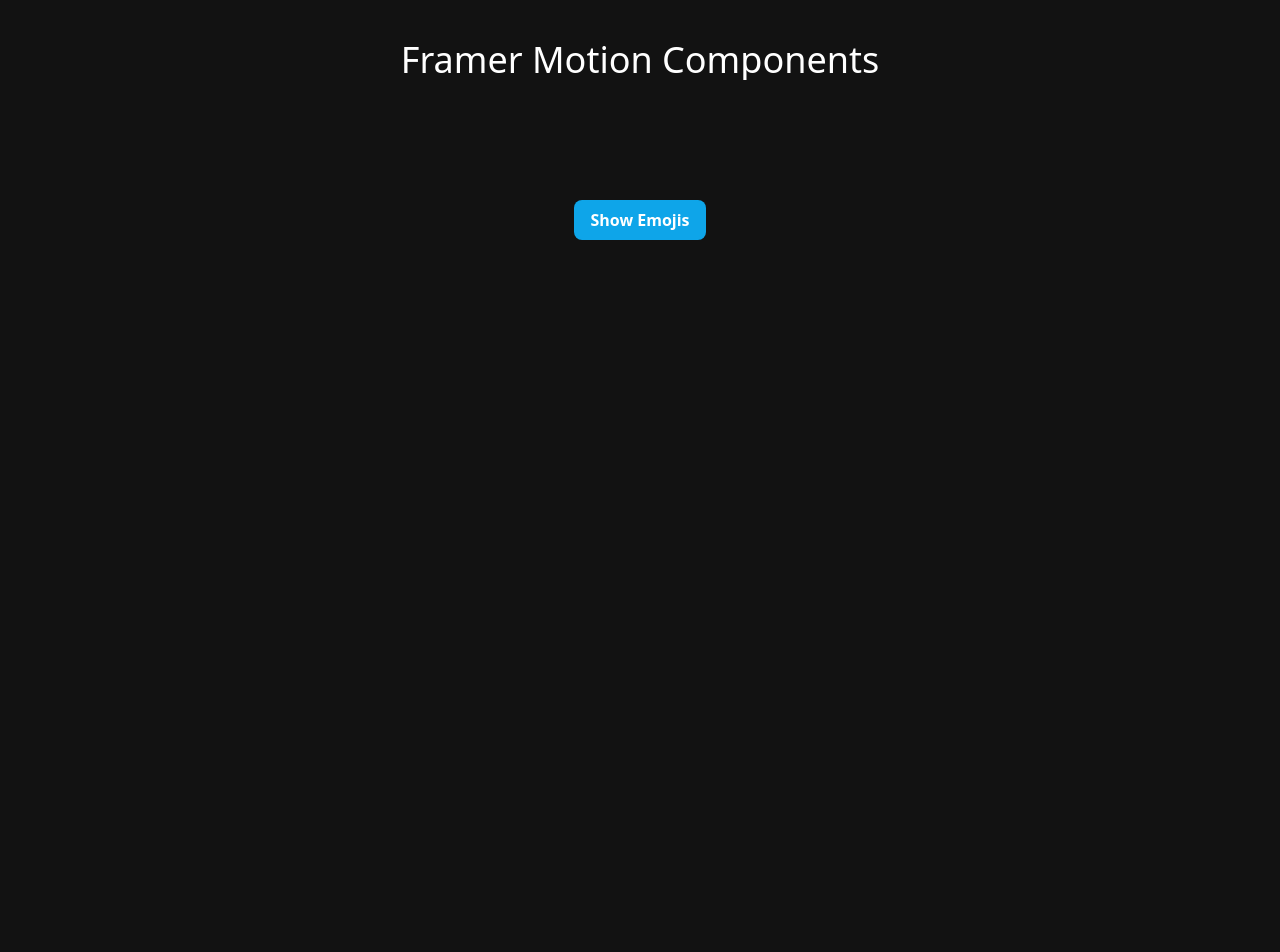
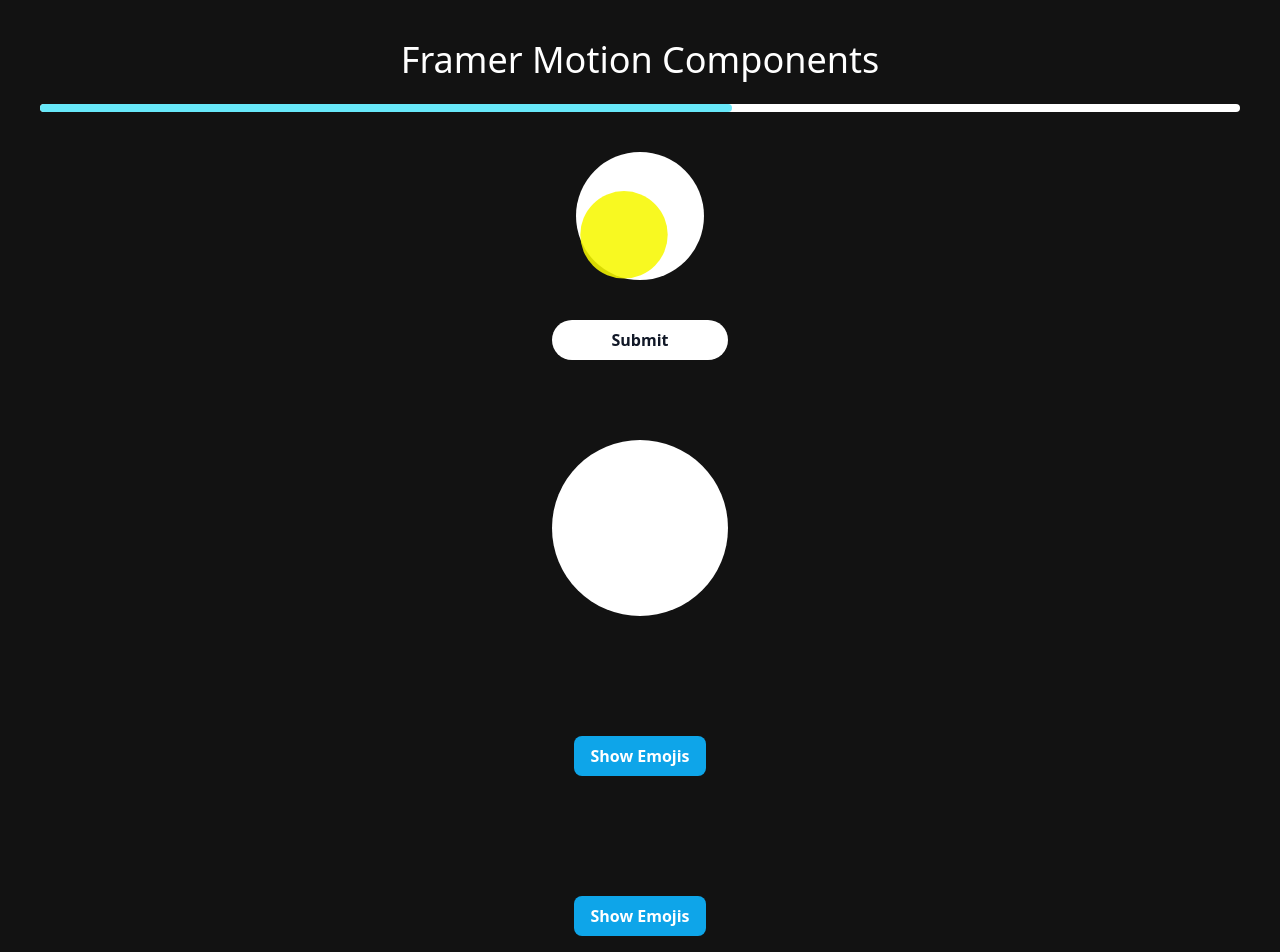
Before and after one commit to simplyObare/frame-motion, a React (Vite) app: page / in a window 1280 px wide. Shown: the top 952 px of the page. Before the commit the page ends 800 px from the top, so only its background shows below. Built offline with nearby package versions, Linux system fonts and the light colour scheme.

Commit message:
dynamic variants for animations

```diff
--- a/src/App.jsx
+++ b/src/App.jsx
@@ -1,9 +1,10 @@
 import './App.css'
 import { EmojisAnimation } from './framer-components/EmojisAnimation'
-// import { DraggableDiv } from './framer-components/DraggableDiv'
-// import ExitandEnterAnimation from './framer-components/ExitandEnterAnimation'
-// import { GestureButton } from './framer-components/GestureButton'
-// import { ProgressiveBar } from './framer-components/ProgressiveBar'
+import { DraggableDiv } from './framer-components/DraggableDiv'
+import ExitandEnterAnimation from './framer-components/ExitandEnterAnimation'
+import { GestureButton } from './framer-components/GestureButton'
+import { ProgressiveBar } from './framer-components/ProgressiveBar'
+import DynamicVariants from './framer-components/DynamicVariants'
 
 export default function App() {
   return (
@@ -11,12 +12,13 @@
       <h1 className="text-center text-4xl semi-bold">
         Framer Motion Components
       </h1>
-      {/* <ProgressiveBar />*/}
-      {/* <ExitandEnterAnimation />
+      <ProgressiveBar />
+      <ExitandEnterAnimation />
 
-      <GestureButton /> */}
-      {/* <DraggableDiv /> */}
+      <GestureButton />
+      <DraggableDiv />
       <EmojisAnimation />
+      <DynamicVariants />
     </div>
   )
 }
--- /dev/null
+++ b/src/framer-components/DynamicVariants.jsx
@@ -0,0 +1,65 @@
+import { useState } from 'react'
+import { motion } from 'motion/react'
+
+const DynamicVariants = () => {
+  const [showEmojis, setShowEmojis] = useState(false)
+
+  const variants1 = {
+    visible: {
+      opacity: 1,
+      transition: { when: 'beforeChildren', staggerChildren: 0.3 },
+    },
+    hidden: {
+      opacity: 0,
+      transition: { when: 'afterChildren' },
+    },
+  }
+
+  const variant2 = {
+    visible: (i) => ({
+      opacity: 1,
+      x: 0,
+      transition: {
+        delay: i * 1,
+      },
+    }),
+    hidden: {
+      opacity: 0,
+      x: -100,
+    },
+  }
+
+  const emojisArr = ['😂', '💖', '💯', '👍🏾', '😇']
+
+  return (
+    <div>
+      <div className="mt-10 flex flex-col justify-center items-center space-y-6">
+        <motion.div
+          className="flex justify-evenly w-72 h-14 p-4 items-center rounded-full bg-white text-3xl"
+          animate={showEmojis ? 'visible' : 'hidden'}
+          variants={variants1}
+        >
+          {emojisArr.map((emoji, index) => (
+            <motion.div
+              key={index}
+              custom={index}
+              variants={variant2}
+              className="bg-transparent"
+            >
+              {emoji}
+            </motion.div>
+          ))}
+        </motion.div>
+        <motion.button
+          className="bg-sky-500 py-2 px-4 rounded-lg text-white font-bold cursor-pointer"
+          onClick={() => setShowEmojis(!showEmojis)}
+          whileHover={{ scale: 1.1 }}
+          whileTap={{ scale: 0.7 }}
+        >
+          {!showEmojis ? 'Show Emojis' : 'Hide Emojis'}
+        </motion.button>
+      </div>
+    </div>
+  )
+}
+export default DynamicVariants
```
